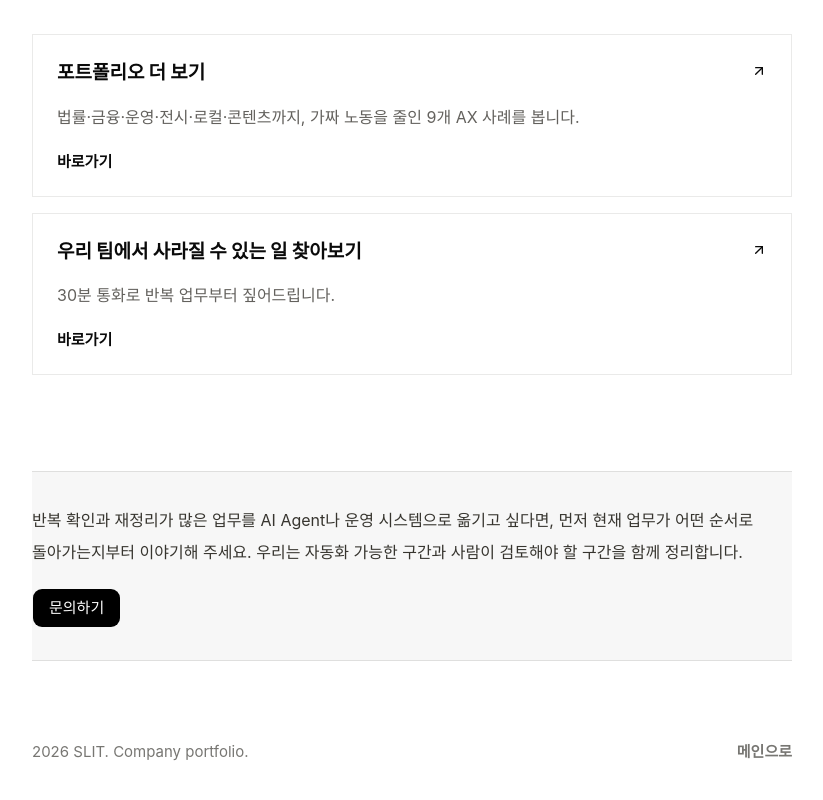
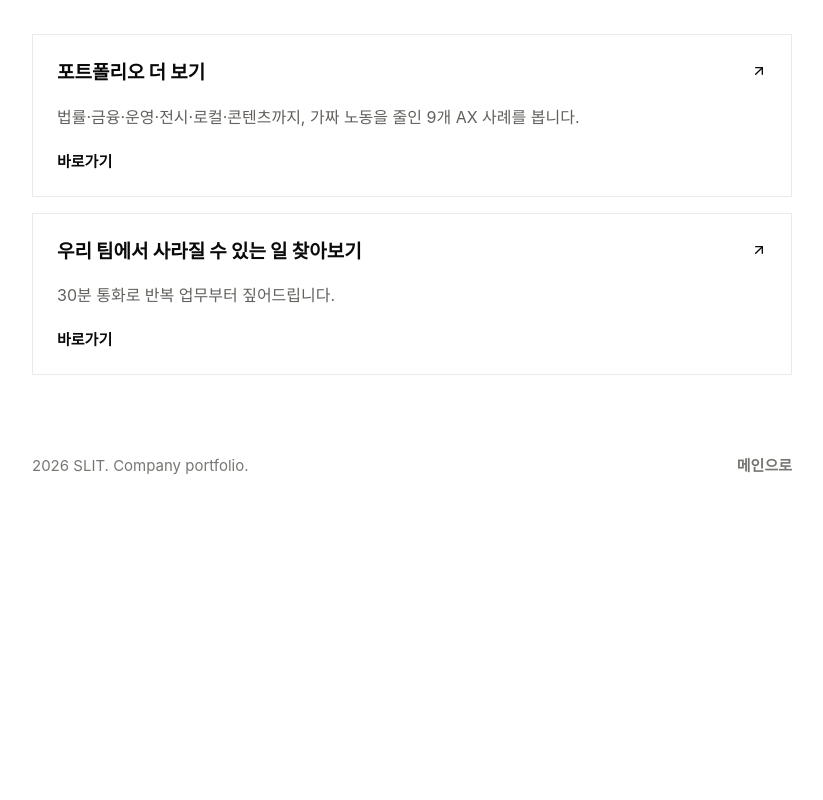
Before and after one commit to slit-company/portfolio-page, a Next.js app: page / in a window 1280 px wide. Shown: the part 2774-3574 px from the top of the page, without its empty margins (228-1051 px from the left). After the commit the page ends 3428 px from the top, so only its background shows below. Built offline with nearby package versions, Linux system fonts and the light colour scheme; a web font is replaced by a local one.

Commit message:
fix(home): remove redundant cut-off contact CTA band
- Drop ContactCta (stale copy, awkward border-y band, redundant with linkCard CTA + /contact)
- Remove now-unused ContactCta export + Button/callChatUrl imports from page-common

```diff
--- a/src/components/page-common.tsx
+++ b/src/components/page-common.tsx
@@ -1,9 +1,8 @@
 import { ArrowUpRight } from "lucide-react";
 import Link from "next/link";
 import { MotionLift, Reveal } from "@/components/reveal";
-import { Button } from "@/components/ui/button";
 import { Card, CardContent } from "@/components/ui/card";
-import { callChatUrl, routePaths } from "@/content/routes";
+import { routePaths } from "@/content/routes";
 import type { LinkCard, SectionBlock, StatItem } from "@/content/types";
 import { cn } from "@/lib/utils";
 
@@ -181,26 +180,6 @@ export function LinkCards({
   );
 }
 
-export function ContactCta() {
-  return (
-    <Reveal
-      className="mt-24 border-y border-[rgba(55,53,47,0.12)] bg-[rgba(55,53,47,0.04)] py-8"
-      id="application"
-    >
-      <p className="break-keep text-[16px] leading-8">
-        반복 확인과 재정리가 많은 업무를 AI Agent나 운영 시스템으로 옮기고 싶다면, 먼저 현재 업무가 어떤 순서로 돌아가는지부터 이야기해 주세요. 우리는 자동화 가능한
-        구간과 사람이 검토해야 할 구간을 함께 정리합니다.
-      </p>
-      <Button
-        asChild
-        className="mt-5 h-10 rounded-lg bg-black px-4 text-[15px] text-white hover:bg-black/80"
-      >
-        <a href={callChatUrl}>문의하기</a>
-      </Button>
-    </Reveal>
-  );
-}
-
 export function PageFooter() {
   return (
     <footer className="mt-20 flex flex-col gap-3 pb-12 text-[15px] text-[rgba(55,53,47,0.68)] md:flex-row md:items-center md:justify-between">
--- a/src/components/page-home-about.tsx
+++ b/src/components/page-home-about.tsx
@@ -1,5 +1,4 @@
 import {
-  ContactCta,
   LinkCards,
   PageFooter,
   Section,
@@ -36,7 +35,6 @@ export function HomePage({ page }: { readonly page: PageContent }) {
       <div className="mt-28">
         <LinkCards linkCards={page.linkCards} />
       </div>
-      <ContactCta />
       <PageFooter />
     </PageFrame>
   );
```
